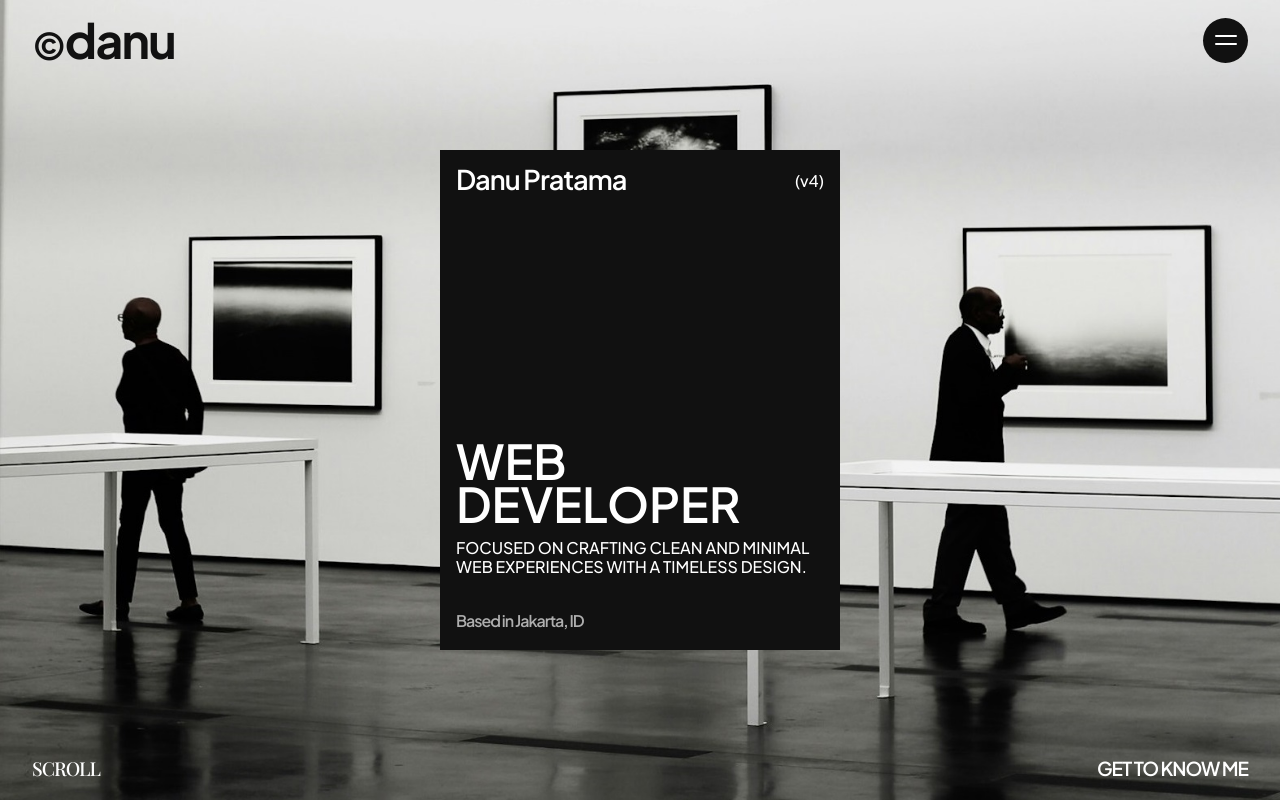
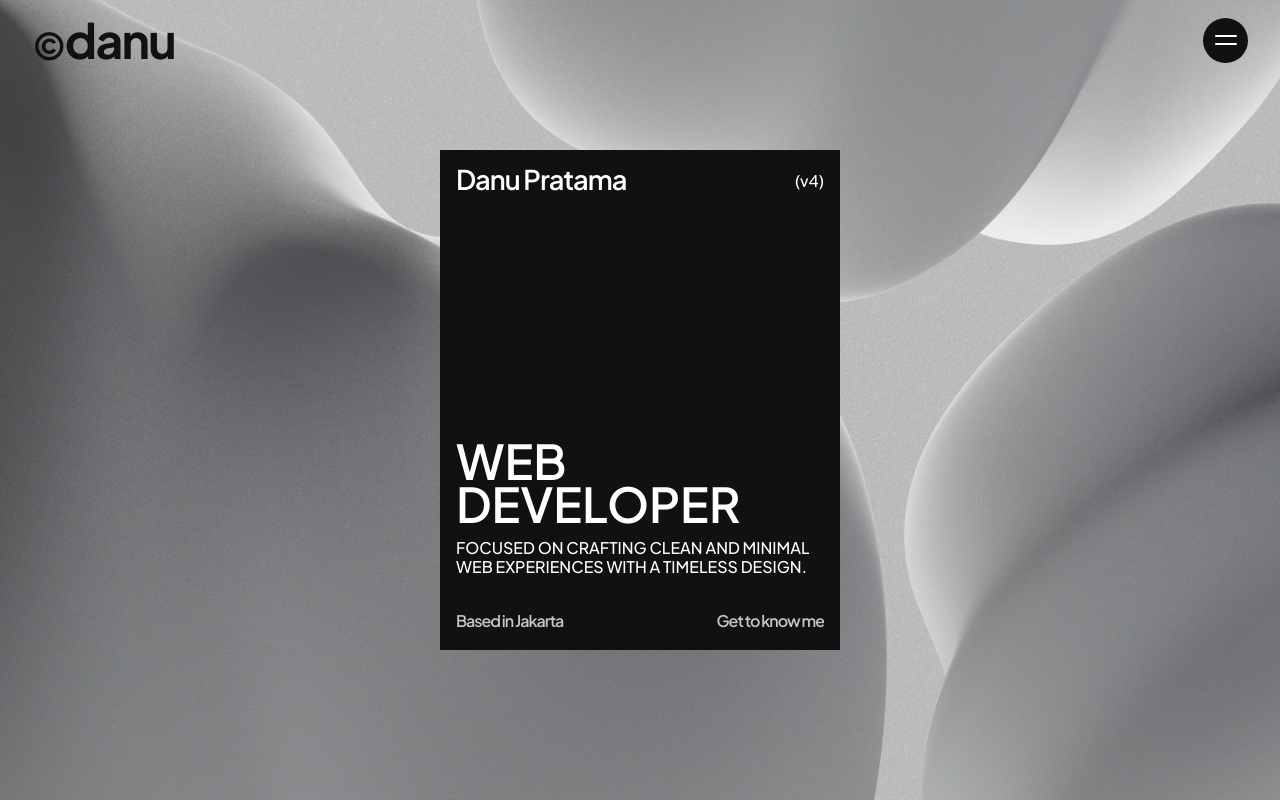
Before and after one commit to danutama/nextjs-portfolio, a Next.js app: page / in a window 1280 px wide. Shown: the top 800 px of the page. Built offline with nearby package versions, Linux system fonts and the light colour scheme.

Commit message:
design improve

```diff
--- a/app/globals.css
+++ b/app/globals.css
@@ -16,7 +16,8 @@
   --color-bg-2: #f9f9f9;
   --color-surface: #f5f5f5;
   --color-inverse: #111111;
-  --color-gray: #aeaeae;
+   --color-gray: #c2c5c9;
+  /* #aeaeae */
 
   /* Text */
   --color-text: #111111;
--- a/components/css/about.css
+++ b/components/css/about.css
@@ -90,6 +90,7 @@
   font-size: 3rem;
   line-height: 1;
   margin: 5rem 0;
+  letter-spacing: -1px;
 }
 
 h3.skill-title {
--- a/components/css/footer.css
+++ b/components/css/footer.css
@@ -1,6 +1,6 @@
 #footer {
   width: 100%;
-  padding: 10rem 0 0 0;
+  padding: 8rem 0 0 0;
   background-color: var(--color-bg);
   z-index: 2;
 }
@@ -10,6 +10,24 @@
   justify-content: center;
   align-items: center;
   flex-direction: column;
+}
+
+.cta {
+  margin-bottom: 5rem;
+}
+
+.cta h2 {
+  font-size: 3rem;
+  line-height: 0.9;
+  letter-spacing: -2px;
+  margin-bottom: 2rem;
+}
+
+.cta p {
+  text-transform: uppercase;
+  letter-spacing: -1px;
+  font-weight: 600;
+  margin: 0;
 }
 
 .footer-contact {
--- a/components/css/hero.css
+++ b/components/css/hero.css
@@ -1,7 +1,7 @@
 #hero {
-  background: url('/juliette-contin-unsplash.jpg');
+  background: url('/milad-fakurian-unsplash.jpg');
   background-size: cover;
-  background-position: bottom;
+  background-position: center;
   position: fixed;
 }
 
@@ -42,11 +42,16 @@
   margin: 0.8rem 0 2rem 0;
 }
 
-#hero .location {
+#hero .location,
+.hero-about-btn {
   font-size: 1rem;
   font-weight: 600;
   color: var(--color-gray);
   letter-spacing: -1px;
+}
+
+.hero-about-btn:hover {
+  color: var(--color-text-inverse);
 }
 
 #hero .box-wrapper {
@@ -74,30 +79,15 @@
   align-items: end !important;
 }
 
+#hero .text-wrapper:nth-child(3) {
+  display: flex;
+  justify-content: space-between;
+  align-items: end;
+}
+
 .version {
   color: var(--color-text-inverse);
   font-weight: 500;
-}
-
-.hero-bottom {
-  position: absolute;
-  right: 0;
-  left: 0;
-  bottom: 1rem;
-  padding: 0 2rem;
-}
-
-.hero-about-btn,
-.hero-bottom span {
-  color: var(--white);
-  font-size: 1.2rem;
-  font-weight: 600;
-  letter-spacing: -1px;
-  text-transform: uppercase;
-}
-
-.hero-about-btn:hover {
-  color: var(--white);
 }
 
 @media (max-width: 640px) {
@@ -109,13 +99,4 @@
   #hero h3 {
     text-align: justify;
   }
-
-  .hero-bottom {
-    padding: 0 1rem;
-  }
-
-  .hero-about-btn,
-  .hero-bottom span {
-    font-size: 0.8rem;
-  }
 }
--- a/components/css/navbar.css
+++ b/components/css/navbar.css
@@ -152,7 +152,7 @@
 
 .menu-link.active,
 .menu-link.active:hover {
-  color: var(--color-accent);
+  color: var(--color-gray);
 }
 
 .menu-link.menu-link.active {
--- a/components/css/project.css
+++ b/components/css/project.css
@@ -10,7 +10,7 @@
 }
 
 #project h2 {
-  font-size: 11vw;
+  font-size: 12vw;
   text-transform: uppercase;
   text-align: start;
   letter-spacing: -1px;
@@ -132,7 +132,7 @@
   }
 
   .project-main-title {
-    font-size: 2rem;
+    font-size: 1.5rem;
     letter-spacing: -1px;
     margin-bottom: 10px;
   }
--- a/components/css/project_list.css
+++ b/components/css/project_list.css
@@ -56,6 +56,7 @@
   line-height: 1.2;
   margin: 10px 0 0 0;
   color: var(--color-gray);
+  letter-spacing: -0.8px;
 }
 
 .project-list-card-image-wrapper {
@@ -70,6 +71,27 @@
   object-fit: cover;
   transform: scale(1);
   transition: transform 0.4s ease;
+}
+
+.project-list-nav-wrapper {
+  display: flex;
+  justify-content: end;
+  margin-top: 1rem;
+}
+
+.project-list-nav {
+  text-transform: uppercase;
+  letter-spacing: -1px;
+  font-size: 1rem;
+  font-weight: 600;
+}
+
+.project-list-nav .material-symbols-outlined {
+  font-size: 25px;
+  vertical-align: middle;
+  line-height: 1;
+  display: inline-flex;
+  align-items: end;
 }
 
 @media (max-width: 640px) {
--- a/components/sections/Footer.jsx
+++ b/components/sections/Footer.jsx
@@ -33,6 +33,12 @@ export default function Footer() {
   return (
     <footer id="footer" ref={footerRef}>
       <div className="container">
+        <div className="cta">
+          <h2 className="text-center">
+            Interested in <span className="font-secondary">working</span> together?
+          </h2>
+          <p className="text-center">Get in touch</p>
+        </div>
         <div className="footer-contact">
           <a href="mailto:danupratama.dev@gmail.com">(Email)</a>
           <a href="https://github.com/danutama" target="_blank" rel="noopener noreferrer">
--- a/components/sections/Hero.jsx
+++ b/components/sections/Hero.jsx
@@ -124,19 +124,16 @@ export default function Hero() {
                   <h3>Focused on crafting clean and minimal web experiences with a timeless design.</h3>
                 </div>
                 <div className="text-wrapper">
-                  <span className="location">Based in Jakarta, ID</span>
+                  <span className="location">Based in Jakarta</span>
+
+                  <TransitionLink href="/about" className="hero-about-btn">
+                    Get to know me
+                  </TransitionLink>
                 </div>
               </div>
             </div>
           )}
         </div>
-
-        <div className="hero-bottom d-flex between">
-          <span className="font-secondary fw-normal">scroll</span>
-          <TransitionLink href="/about" className="hero-about-btn">
-            Get to Know Me
-          </TransitionLink>
-        </div>
       </div>
     </section>
   );
--- a/components/sections/ProjectList.jsx
+++ b/components/sections/ProjectList.jsx
@@ -30,6 +30,11 @@ export default function ProjectList() {
             </li>
           ))}
         </ul>
+        <div className="project-list-nav-wrapper">
+          <TransitionLink href="/projects" className="project-list-nav">
+            view all projects  <span className="material-symbols-outlined">arrow_outward</span>
+          </TransitionLink>
+        </div>
       </div>
     </section>
   );
```
Also changed, not shown: public/milad-fakurian-unsplash.jpg (added).
